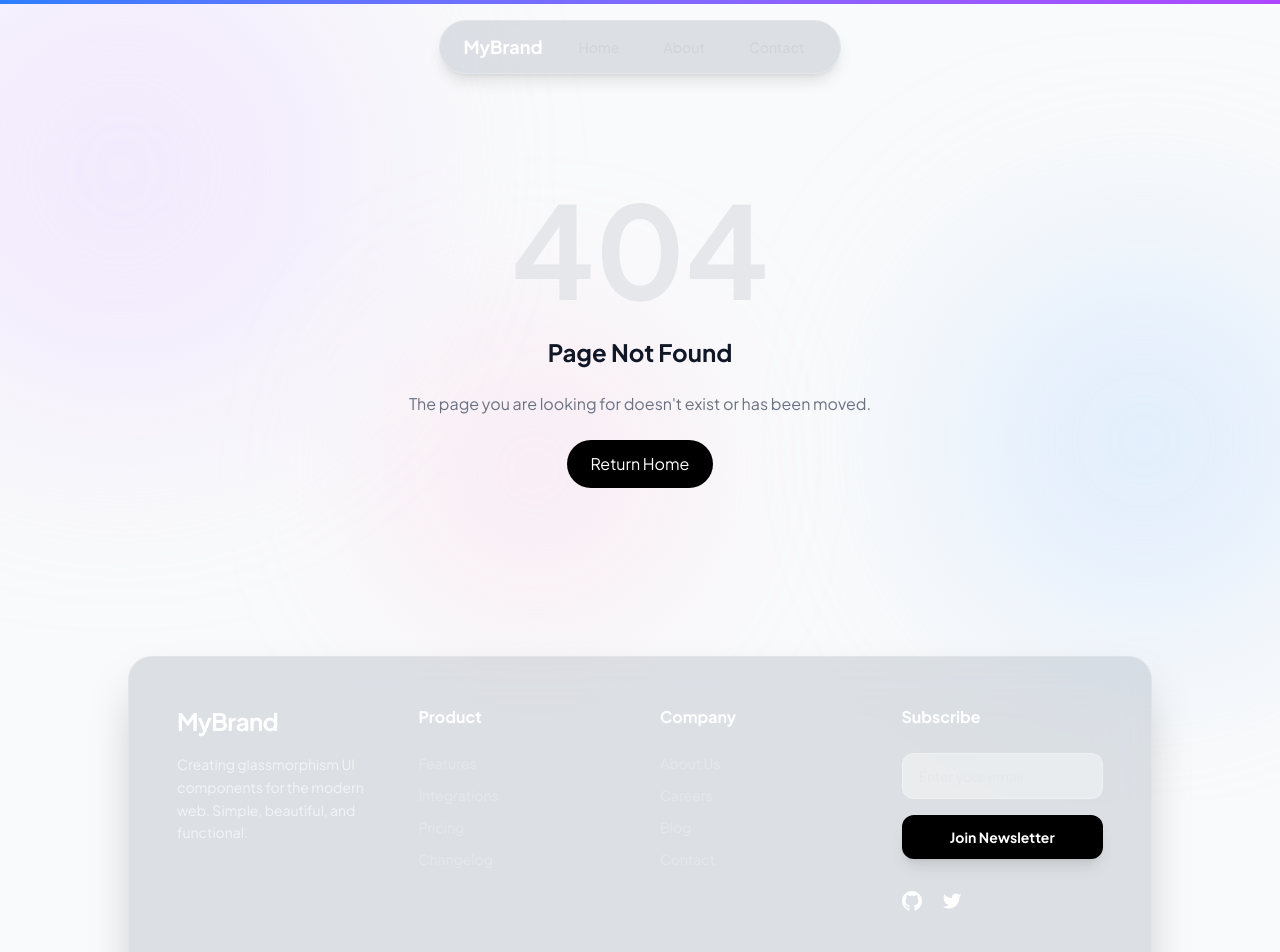
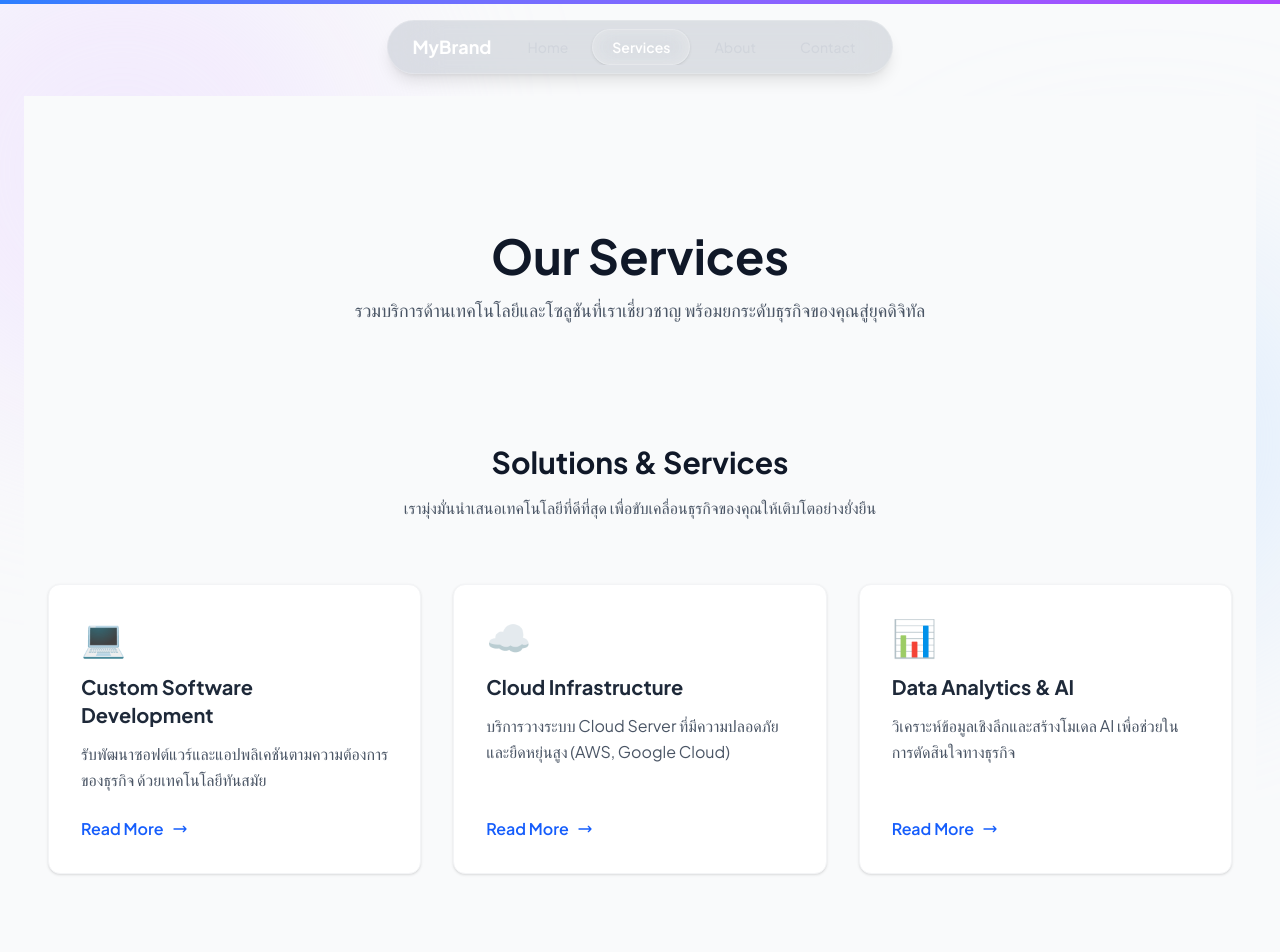
Before and after one commit to DnopPondz/nex-web, a Next.js app: page /services in a window 1280 px wide. Before the commit this address had no page. Shown: the top 952 px of the page. Built offline with nearby package versions, Linux system fonts and the light colour scheme.

Commit message:
add service page

```diff
--- a/src/app/page.js
+++ b/src/app/page.js
@@ -31,7 +31,6 @@ export default function Home() {
           variants={staggerContainer}
           className="max-w-5xl mx-auto text-center space-y-8"
         >
-
           {/* Badge */}
           <motion.div variants={fadeInUp} className="flex justify-center">
             <span className="px-4 py-1.5 rounded-full border border-gray-200 bg-white/60 backdrop-blur-md text-xs font-semibold text-blue-600 shadow-sm">
@@ -94,13 +93,14 @@ export default function Home() {
           {/* GRID LAYOUT */}
           <div className="grid grid-cols-1 md:grid-cols-3 gap-6">
 
-            {/* Card 1: Custom Development (Large Box) */}
+            {/* Card 1: Custom Development (Large Box) - [UPDATED: Added Button] */}
             <motion.div
               whileHover={{ y: -5 }}
               className="md:col-span-2 bg-white rounded-3xl p-10 border border-gray-100 shadow-sm hover:shadow-2xl hover:shadow-blue-100/50 transition-all duration-500 ease-out flex flex-col justify-between h-[300px] relative overflow-hidden group"
             >
               <div className="absolute top-0 right-0 w-64 h-64 bg-gradient-to-br from-blue-50 to-cyan-50 rounded-full blur-3xl -mr-16 -mt-16 transition-all group-hover:scale-110" />
-              <div className="relative z-10">
+              <div className="relative z-10 flex flex-col h-full items-start justify-between">
+                <div>
                   <div className="w-12 h-12 bg-blue-600 rounded-2xl flex items-center justify-center mb-6 text-white shadow-lg shadow-blue-600/20">
                     <svg className="w-6 h-6" fill="none" viewBox="0 0 24 24" stroke="currentColor"><path strokeLinecap="round" strokeLinejoin="round" strokeWidth={2} d="M10 20l4-16m4 4l4 4-4 4M6 16l-4-4 4-4" /></svg>
                   </div>
@@ -108,6 +108,11 @@ export default function Home() {
                   <p className="text-gray-500 max-w-sm">
                     พัฒนาซอฟต์แวร์ด้วย Next.js, React และ Node.js ที่เน้น Performance, SEO และ Scalability รองรับผู้ใช้งานจำนวนมาก
                   </p>
+                </div>
+                {/* ปุ่ม Read More สำหรับ Card 1 */}
+                <Link href="/services/custom-development" className="mt-4 px-5 py-2 bg-gray-50 hover:bg-gray-100 text-gray-900 text-sm font-semibold rounded-full border border-gray-200 transition-colors">
+                  Read More
+                </Link>
               </div>
             </motion.div>
 
@@ -127,21 +132,25 @@ export default function Home() {
                <p className="text-xs text-gray-400 mt-2">Trusted by top clients</p>
             </motion.div>
 
-            {/* Card 3: Cloud Infrastructure (Tall Box) */}
+            {/* Card 3: Cloud Infrastructure (Tall Box) - [UPDATED: Added Button] */}
             <motion.div
               whileHover={{ y: -5 }}
               className="bg-white rounded-3xl p-8 border border-gray-100 shadow-sm hover:shadow-2xl hover:shadow-purple-100/50 transition-all duration-500 ease-out h-[300px] flex flex-col justify-between"
             >
               <div>
                 <h3 className="text-xl font-bold text-gray-900 mb-2">Cloud & DevOps</h3>
-                <p className="text-sm text-gray-500">วางระบบ Server (AWS/Google Cloud) พร้อม CI/CD Pipeline อัตโนมัติ</p>
+                <p className="text-sm text-gray-500 mb-4">วางระบบ Server (AWS/Google Cloud) พร้อม CI/CD Pipeline อัตโนมัติ</p>
+                {/* ปุ่ม Read More สำหรับ Card 3 */}
+                <Link href="/services/cloud-infrastructure" className="text-blue-600 text-sm font-semibold hover:underline flex items-center gap-1">
+                  Read More &rarr;
+                </Link>
               </div>
-              <div className="w-full bg-purple-50 rounded-xl h-32 flex items-center justify-center text-purple-500">
+              <div className="w-full bg-purple-50 rounded-xl h-32 flex items-center justify-center text-purple-500 mt-auto">
                  <svg className="w-10 h-10" fill="none" viewBox="0 0 24 24" stroke="currentColor"><path strokeLinecap="round" strokeLinejoin="round" strokeWidth={1.5} d="M3 15a4 4 0 004 4h9a5 5 0 10-.1-9.999 5.002 5.002 0 10-9.78 2.096A4.001 4.001 0 003 15z" /></svg>
               </div>
             </motion.div>
 
-            {/* Card 4: AI & Data (Wide Box - Company Info Integration) */}
+            {/* Card 4: AI & Data (Wide Box) - [Already has button, tweaked slightly] */}
             <motion.div
               whileHover={{ y: -5 }}
               className="md:col-span-2 bg-gray-900 text-white rounded-3xl p-10 border border-gray-800 shadow-md hover:shadow-2xl hover:shadow-gray-900/50 transition-all duration-500 ease-out flex flex-col md:flex-row items-center justify-between gap-8 h-auto md:h-[300px]"
@@ -154,8 +163,8 @@ export default function Home() {
                 <p className="text-gray-400">
                   บริการวิเคราะห์ข้อมูลธุรกิจ (BI) และสร้างโมเดล AI เพื่อช่วยทำนายแนวโน้มตลาด เพิ่มศักยภาพการแข่งขันให้ธุรกิจของคุณ
                 </p>
-                <Link href="/about" className="inline-block px-6 py-2 bg-white text-black rounded-full font-bold text-sm hover:bg-gray-200 transition-colors mt-2">
-                  Learn about our Tech
+                <Link href="/services/ai-data" className="inline-block px-6 py-2 bg-white text-black rounded-full font-bold text-sm hover:bg-gray-200 transition-colors mt-2">
+                  Read More
                 </Link>
               </div>
               <div className="w-full md:w-1/3 bg-gray-800/50 rounded-2xl h-40 border border-gray-700 flex flex-col items-center justify-center p-4">
--- /dev/null
+++ b/src/app/services/[slug]/page.js
@@ -0,0 +1,70 @@
+import React from 'react';
+import { servicesData } from '@/data/services';
+import { notFound } from 'next/navigation';
+import Link from 'next/link';
+
+// ฟังก์ชันสำหรับสร้าง Title ของหน้าเว็บ (Metadata)
+export async function generateMetadata({ params }) {
+  const service = servicesData.find((s) => s.slug === params.slug);
+  if (!service) return { title: 'Service Not Found' };
+
+  return {
+    title: `${service.title} | MyBrand Services`,
+    description: service.description,
+  };
+}
+
+// หน้าแสดงผลหลัก
+export default function ServiceDetailPage({ params }) {
+  // 1. ค้นหา service ที่ตรงกับ slug
+  const service = servicesData.find((s) => s.slug === params.slug);
+
+  // 2. ถ้าไม่เจอ ให้ไปหน้า 404
+  if (!service) {
+    notFound();
+  }
+
+  return (
+    <div className="min-h-screen bg-white pt-24 pb-20">
+      <div className="container mx-auto px-6 max-w-4xl">
+
+        {/* Breadcrumb / Back Button */}
+        <div className="mb-8">
+          <Link href="/services" className="text-sm text-gray-500 hover:text-blue-600 flex items-center gap-1 transition-colors">
+            ← Back to Services
+          </Link>
+        </div>
+
+        {/* Header Section */}
+        <div className="bg-gray-50 rounded-3xl p-8 md:p-12 mb-10 border border-gray-100 text-center md:text-left">
+          <div className="text-6xl mb-6">{service.icon}</div>
+          <h1 className="text-3xl md:text-5xl font-bold text-gray-900 mb-4">
+            {service.title}
+          </h1>
+          <p className="text-xl text-gray-600 font-light">
+            {service.description}
+          </p>
+        </div>
+
+        {/* Content Section */}
+        <div className="prose prose-lg max-w-none text-gray-700">
+           {/* ใช้ dangerouslySetInnerHTML เพื่อแสดง HTML จากข้อมูล content */}
+           <div dangerouslySetInnerHTML={{ __html: service.content }} />
+        </div>
+
+        {/* Call to Action */}
+        <div className="mt-16 pt-8 border-t border-gray-100 text-center">
+          <h3 className="text-2xl font-bold text-gray-900 mb-4">สนใจบริการนี้?</h3>
+          <p className="text-gray-600 mb-8">ปรึกษาทีมงานผู้เชี่ยวชาญของเราได้ฟรี เพื่อหาโซลูชันที่เหมาะสมที่สุดสำหรับคุณ</p>
+          <Link
+            href="/contact"
+            className="inline-block px-8 py-4 rounded-full bg-blue-600 text-white font-medium shadow-lg shadow-blue-600/30 hover:bg-blue-700 hover:-translate-y-1 transition-all"
+          >
+            Contact Us Now
+          </Link>
+        </div>
+
+      </div>
+    </div>
+  );
+}
--- /dev/null
+++ b/src/app/services/page.js
@@ -0,0 +1,29 @@
+import React from 'react';
+import Services from '@/components/Services';
+
+export const metadata = {
+  title: 'Our Services | MyBrand',
+  description: 'บริการพัฒนาซอฟต์แวร์ Cloud และ AI ครบวงจร',
+};
+
+export default function ServicesPage() {
+  return (
+    // เพิ่ม pt-24 เพื่อเว้นระยะจาก Navbar ที่เป็น fixed ด้านบน
+    <main className="min-h-screen bg-gray-50 pt-24">
+
+      {/* Header ของหน้า Services (Optional: ถ้าต้องการใส่หัวข้อใหญ่ก่อนเข้าส่วน Services) */}
+      <div className="container mx-auto px-6 py-10 text-center">
+        <h1 className="text-4xl md:text-5xl font-bold text-gray-900 mb-4">
+          Our Services
+        </h1>
+        <p className="text-gray-600 max-w-2xl mx-auto text-lg">
+          รวมบริการด้านเทคโนโลยีและโซลูชันที่เราเชี่ยวชาญ พร้อมยกระดับธุรกิจของคุณสู่ยุคดิจิทัล
+        </p>
+      </div>
+
+      {/* เรียกใช้ Component Services ที่มีอยู่แล้ว */}
+      <Services />
+
+    </main>
+  );
+}
--- a/src/components/Navbar.js
+++ b/src/components/Navbar.js
@@ -7,6 +7,7 @@ import { useState } from 'react';
 
 const navItems = [
   { path: '/', name: 'Home' },
+  { path: '/services', name: 'Services' },
   { path: '/about', name: 'About' },
   { path: '/contact', name: 'Contact' },
 ];
--- a/src/components/Services.js
+++ b/src/components/Services.js
@@ -1,23 +1,7 @@
 // src/components/Services.js
 import React from 'react';
-
-const services = [
-  {
-    title: "Custom Software Development",
-    description: "รับพัฒนาซอฟต์แวร์และแอปพลิเคชันตามความต้องการของธุรกิจ ด้วยเทคโนโลยีทันสมัย",
-    icon: "💻", // หรือจะใช้ SVG/Icon library ก็ได้
-  },
-  {
-    title: "Cloud Infrastructure",
-    description: "บริการวางระบบ Cloud Server ที่มีความปลอดภัยและยืดหยุ่นสูง (AWS, Google Cloud)",
-    icon: "☁️",
-  },
-  {
-    title: "Data Analytics & AI",
-    description: "วิเคราะห์ข้อมูลเชิงลึกและสร้างโมเดล AI เพื่อช่วยในการตัดสินใจทางธุรกิจ",
-    icon: "📊",
-  },
-];
+import Link from 'next/link';
+import { servicesData } from '@/data/services'; // 1. Import ข้อมูลมาใช้
 
 const Services = () => {
   return (
@@ -31,13 +15,25 @@ const Services = () => {
         </div>
 
         <div className="grid md:grid-cols-3 gap-8">
-          {services.map((service, index) => (
-            <div key={index} className="bg-white p-8 rounded-xl shadow-sm hover:shadow-md transition border border-gray-100">
+          {/* 2. Map ข้อมูลจาก servicesData */}
+          {servicesData.map((service, index) => (
+            <div key={index} className="bg-white p-8 rounded-xl shadow-sm hover:shadow-md transition border border-gray-100 flex flex-col items-start h-full">
               <div className="text-4xl mb-4">{service.icon}</div>
               <h3 className="text-xl font-bold mb-3 text-gray-800">{service.title}</h3>
-              <p className="text-gray-600 leading-relaxed">
+              <p className="text-gray-600 leading-relaxed mb-6 flex-grow">
                 {service.description}
               </p>
+
+              {/* 3. Link ไปยังหน้า Dynamic Route ตาม Slug */}
+              <Link
+                href={`/services/${service.slug}`}
+                className="inline-flex items-center text-blue-600 font-semibold hover:text-blue-700 transition-colors"
+              >
+                Read More
+                <svg className="w-4 h-4 ml-2" fill="none" viewBox="0 0 24 24" stroke="currentColor">
+                  <path strokeLinecap="round" strokeLinejoin="round" strokeWidth={2} d="M17 8l4 4m0 0l-4 4m4-4H3" />
+                </svg>
+              </Link>
             </div>
           ))}
         </div>
--- /dev/null
+++ b/src/data/services.js
@@ -0,0 +1,54 @@
+// src/data/services.js
+
+export const servicesData = [
+  {
+    slug: "custom-software-development",
+    title: "Custom Software Development",
+    description: "รับพัฒนาซอฟต์แวร์และแอปพลิเคชันตามความต้องการของธุรกิจ ด้วยเทคโนโลยีทันสมัย",
+    icon: "💻",
+    // ข้อมูลสำหรับหน้า [slug] (หน้าอ่านต่อ)
+    content: `
+      <p class="mb-4">เราให้บริการพัฒนาซอฟต์แวร์แบบครบวงจร (Full-Stack Development) ไม่ว่าจะเป็น Web Application หรือ Mobile Application โดยเน้นการใช้งานจริงและการขยายตัวในอนาคต (Scalability)</p>
+      <h3 class="text-xl font-bold mb-2">สิ่งที่เราเชี่ยวชาญ</h3>
+      <ul class="list-disc pl-5 mb-4 space-y-1">
+        <li>Web Application ด้วย Next.js และ React</li>
+        <li>Backend API ด้วย Node.js และ Go</li>
+        <li>Database Design (SQL & NoSQL)</li>
+        <li>UX/UI Design ที่เน้นประสบการณ์ผู้ใช้</li>
+      </ul>
+      <p>ทีมงานของเราพร้อมให้คำปรึกษาตั้งแต่ขั้นตอนการออกแบบระบบ ไปจนถึงการดูแลรักษาระบบหลังการส่งมอบ</p>
+    `
+  },
+  {
+    slug: "cloud-infrastructure",
+    title: "Cloud Infrastructure",
+    description: "บริการวางระบบ Cloud Server ที่มีความปลอดภัยและยืดหยุ่นสูง (AWS, Google Cloud)",
+    icon: "☁️",
+    content: `
+      <p class="mb-4">บริการออกแบบและติดตั้งระบบ Cloud Infrastructure ที่ได้มาตรฐานระดับโลก ช่วยให้ธุรกิจของคุณลดต้นทุนในการดูแล Server และมีความยืดหยุ่นสูง</p>
+      <h3 class="text-xl font-bold mb-2">บริการของเรา</h3>
+      <ul class="list-disc pl-5 mb-4 space-y-1">
+        <li>Cloud Migration (ย้ายระบบขึ้น Cloud)</li>
+        <li>Setup AWS / Google Cloud / Azure</li>
+        <li>DevOps & CI/CD Pipeline Setup</li>
+        <li>Security Enhancement & Monitoring</li>
+      </ul>
+    `
+  },
+  {
+    slug: "data-analytics-ai",
+    title: "Data Analytics & AI",
+    description: "วิเคราะห์ข้อมูลเชิงลึกและสร้างโมเดล AI เพื่อช่วยในการตัดสินใจทางธุรกิจ",
+    icon: "📊",
+    content: `
+      <p class="mb-4">ปลดล็อกศักยภาพของข้อมูลด้วยบริการ Data Analytics และ AI เราช่วยคุณเปลี่ยนข้อมูลดิบให้กลายเป็นข้อมูลเชิงลึก (Insights) ที่นำไปใช้ได้จริง</p>
+      <h3 class="text-xl font-bold mb-2">โซลูชันของเรา</h3>
+      <ul class="list-disc pl-5 mb-4 space-y-1">
+        <li>Business Intelligence (BI) Dashboard</li>
+        <li>Predictive Analytics (การวิเคราะห์เชิงทำนาย)</li>
+        <li>Machine Learning Model Development</li>
+        <li>AI Chatbot Integration</li>
+      </ul>
+    `
+  },
+];
```
Lines whose indentation alone changed are shown as unchanged.
